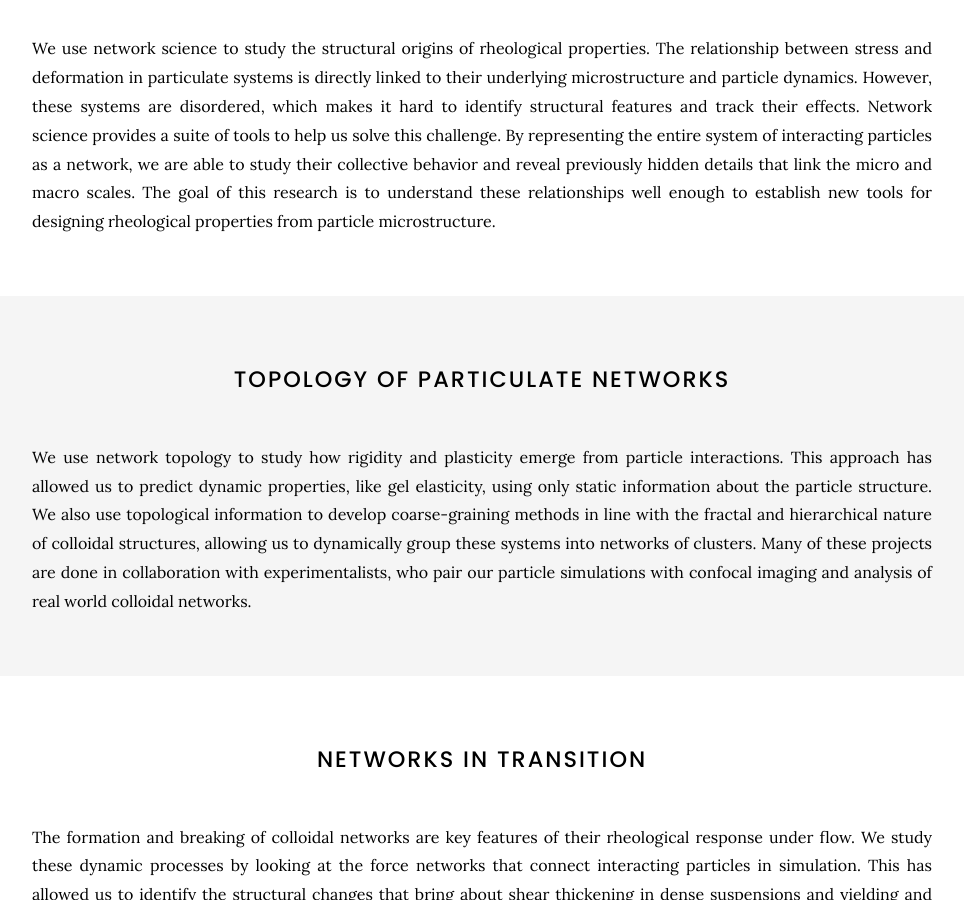
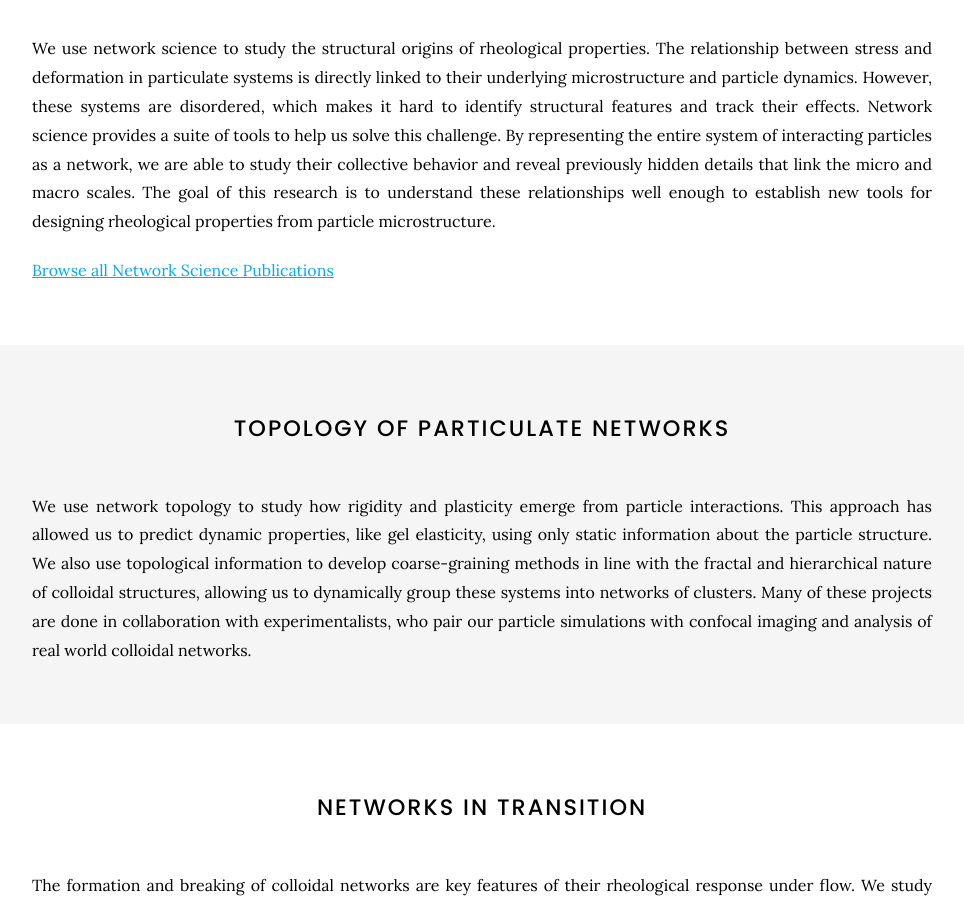
Before and after one commit to procf/procf.github.io, a Jekyll site: the page built from research/net/index.md, in a window 1280 px wide and 900 px high, scrolled down 487 px. Shown: the whole window, without its empty margins (158-1122 px from the left). Built offline with Jekyll 4.4.1, drawn with Linux system fonts in a browser that asks for light colours; nearby versions of some CDN libraries.

Commit message:
Link NetSci research to NetSci Pubs

```diff
--- a/research/net/index.md
+++ b/research/net/index.md
@@ -12,6 +12,7 @@
 
 We use network science to study the structural origins of rheological properties. The relationship between stress and deformation in particulate systems is directly linked to their underlying microstructure and particle dynamics. However, these systems are disordered, which makes it hard to identify structural features and track their effects. Network science provides a suite of tools to help us solve this challenge. By representing the entire system of interacting particles as a network, we are able to study their collective behavior and reveal previously hidden details that link the micro and macro scales. The goal of this research is to understand these relationships well enough to establish new tools for designing rheological properties from particle microstructure.
 
+[Browse all Network Science Publications](https://rheoinformatic.com/publications/?search=%22tag:Network%20Science%22)
 
 {% include section.html %}
 
```
